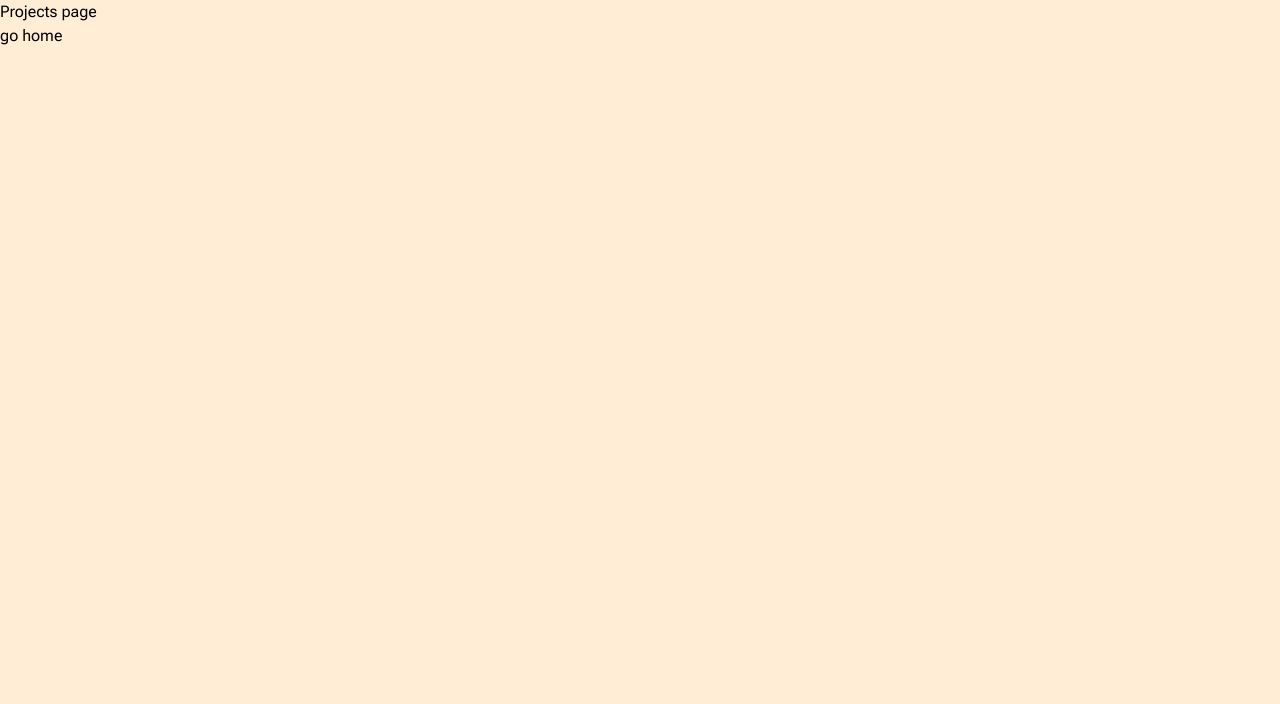
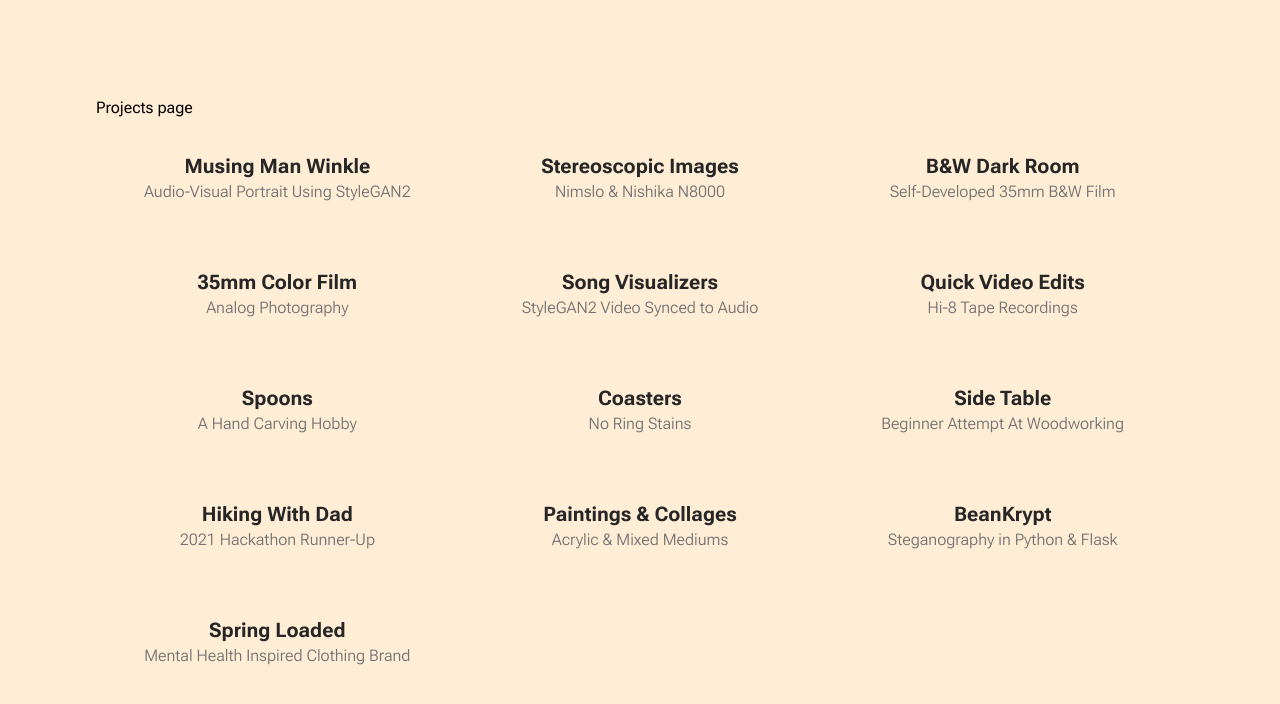
Before and after one commit to seb-fousse/personal-site, a Next.js app: page /projects in a window 1280 px wide. Shown: the top 704 px of the page. Built offline with nearby package versions, Linux system fonts and the light colour scheme.

Commit message:
projectList.json & portfolio items
Updating the portfolio item component + client side json fetching to make the project list simpler.

```diff
--- a/components/portfolioitem.js
+++ b/components/portfolioitem.js
@@ -1,7 +1,18 @@
-function PortfolioItem({ title, subtitle, destination }) {
-    return (
+import Link from 'next/link'
 
-    );
+function PortfolioItem({ title, desc, href }) {
+	return (
+		<div class="p-4 m-4 text-center">
+			<Link
+				href={href}
+				className="text-neutral-800 hover:underline font-bold text-xl">
+				{title}
+			</Link>
+			<p className="text-neutral-500 font-light text-base">
+				{desc}
+			</p>
+		</div>
+	);
 }
 
 export default PortfolioItem;
--- a/package.json
+++ b/package.json
@@ -12,7 +12,8 @@
     "@next/font": "13.1.6",
     "next": "13.1.6",
     "react": "18.2.0",
-    "react-dom": "18.2.0"
+    "react-dom": "18.2.0",
+    "swr": "^2.0.4"
   },
   "devDependencies": {
     "autoprefixer": "^10.4.13",
--- /dev/null
+++ b/pages/api/project-data.js
@@ -0,0 +1,11 @@
+import path from 'path';
+import { promises as fs } from 'fs';
+
+export default async function handler(req, res) {
+  //Find the absolute path of the json directory
+  const jsonDirectory = path.join(process.cwd(), 'public');
+  //Read the json data file data.json
+  const fileContents = await fs.readFile(jsonDirectory + '/projectList.json', 'utf8');
+  //Return the content of the data file in json format
+  res.status(200).json(fileContents);
+}
--- a/pages/projects.js
+++ b/pages/projects.js
@@ -1,12 +1,36 @@
-import Link from "next/link"
+import link from 'next/link'
+import Head from 'next/head'
+import PortfolioItem from '@/components/PortfolioItem'
+import useSWR from 'swr'
 
-import link from 'next/link';
+// See link for info on client side data fetching
+// https://nextjs.org/docs/basic-features/data-fetching/client-side
+const fetcher = (...args) => fetch(...args).then((res) => res.json())
 
 export default function Projects() {
-    return(
-        <>
-            <h1>Projects page</h1>
-            <Link href="/">go home</Link>
-        </>
-    );
+
+	// Fetching data from projectList.json
+	const { data, error, isLoading } = useSWR('/api/project-data', fetcher)
+  if (error) return <div>Failed to load</div> // maybe change this
+  if (isLoading) return <div>Loading...</div>	// maybe change this
+
+	const projectsJson = JSON.parse(data);
+
+	return (
+		<>
+			<Head>
+
+			</Head>
+
+			<main className="flex flex-col justify-between align-middle p-24 min-h-full bg-orange-100">
+				<h1>Projects page</h1>
+
+				<div className="grid grid-cols-1 md:grid-cols-2 lg:grid-cols-2 xl:grid-cols-3 2xl:grid-cols-3">
+					{projectsJson.map((proj) => {
+						return (<PortfolioItem title={proj.title} desc={proj.desc} href={proj.href} />)
+					})}
+				</div>
+			</main>
+		</>
+	);
 }
--- /dev/null
+++ b/public/projectList.json
@@ -0,0 +1,80 @@
+[
+  {
+    "title": "Musing Man Winkle",
+    "desc": "Audio-Visual Portrait Using StyleGAN2",
+    "href": "/",
+    "tags": ["art", "tech"]
+  },
+  {
+    "title": "Stereoscopic Images",
+    "desc": "Nimslo & Nishika N8000",
+    "href": "/",
+    "tags": ["photo"]
+  },
+  {
+    "title": "B&W Dark Room",
+    "desc": "Self-Developed 35mm B&W Film",
+    "href": "/",
+    "tags": ["photo"]
+  },
+  {
+    "title": "35mm Color Film",
+    "desc": "Analog Photography",
+    "href": "/",
+    "tags": ["photo"]
+  },
+  {
+    "title": "Song Visualizers",
+    "desc": "StyleGAN2 Video Synced to Audio",
+    "href": "/",
+    "tags": ["video", "tech"]
+  },
+  {
+    "title": "Quick Video Edits",
+    "desc": "Hi-8 Tape Recordings",
+    "href": "/",
+    "tags": ["video"]
+  },
+  {
+    "title": "Spoons",
+    "desc": "A Hand Carving Hobby",
+    "href": "/",
+    "tags": ["objects"]
+  },
+  {
+    "title": "Coasters",
+    "desc": "No Ring Stains",
+    "href": "/",
+    "tags": ["objects"]
+  },
+  {
+    "title": "Side Table",
+    "desc": "Beginner Attempt At Woodworking",
+    "href": "/",
+    "tags": ["objects"]
+  },
+  {
+    "title": "Hiking With Dad",
+    "desc": "2021 Hackathon Runner-Up",
+    "href": "/",
+    "tags": ["tech"]
+  },
+  {
+    "title": "Paintings & Collages",
+    "desc": "Acrylic & Mixed Mediums",
+    "href": "/",
+    "tags": ["art"]
+  },
+  {
+    "title": "BeanKrypt",
+    "desc": "Steganography in Python & Flask",
+    "href": "/",
+    "tags": ["tech"]
+  },
+  {
+    "title": "Spring Loaded",
+    "desc": "Mental Health Inspired Clothing Brand",
+    "href": "/",
+    "tags": ["art"]
+  }
+]
```
Also changed, not shown: 1 other file (tests, documents, lock files or other folders).
